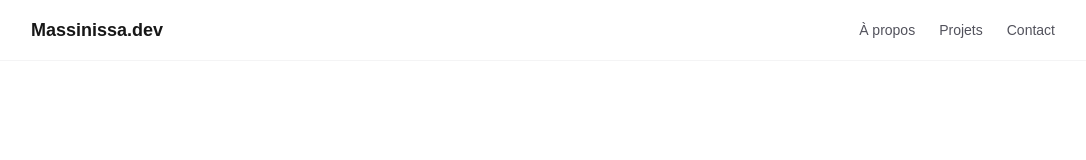
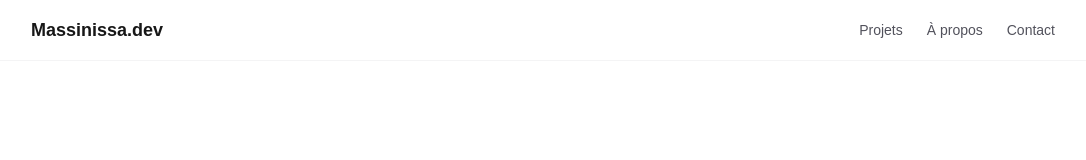
Before and after one commit to haddadmassinissa92/portfolio, a Next.js app: page / in a window 1280 px wide. Shown: the top 160 px of the page, without its empty margins (97-1183 px from the left). Built offline with nearby package versions, Linux system fonts and the light colour scheme.

Commit message:
Réorganisation menu + optimisation image profil

```diff
--- a/src/components/About.tsx
+++ b/src/components/About.tsx
@@ -23,7 +23,7 @@ export default function About() {
             src="/profile.jpg"
             alt="Photo de Haddad Massinissa"
             fill
-
+            sizes="128px"
             className="object-cover"
           />
         </div>
--- a/src/components/Header.tsx
+++ b/src/components/Header.tsx
@@ -2,10 +2,12 @@ export default function Header() {
   return (
     <header className="sticky top-0 z-50 bg-white/80 dark:bg-zinc-900/80 backdrop-blur-sm border-b border-zinc-100 dark:border-zinc-800 flex items-center justify-between px-8 py-4 w-full">
       <div className="max-w-5xl mx-auto w-full flex items-center justify-between">
-            <a href="#home" className="font-bold text-lg">Massinissa.dev</a>
+        <a href="#home" className="font-bold text-lg">
+          Massinissa.dev
+        </a>
         <nav className="flex gap-6 text-sm font-medium text-zinc-600 dark:text-zinc-300">
+          <a href="#projects">Projets</a>
           <a href="#about">À propos</a>
-                <a href="#projects">Projets</a>
           <a href="#contact">Contact</a>
         </nav>
       </div>
```
Lines whose indentation alone changed are shown as unchanged.
